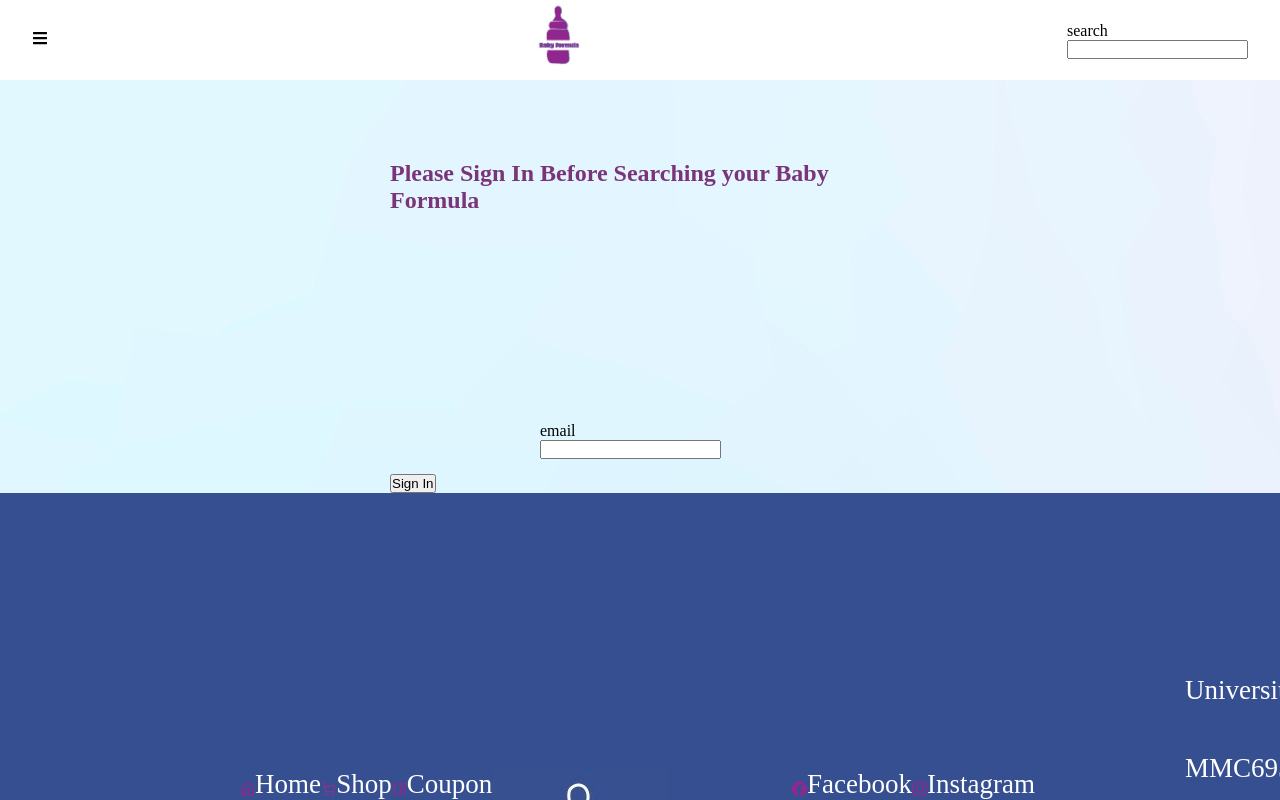
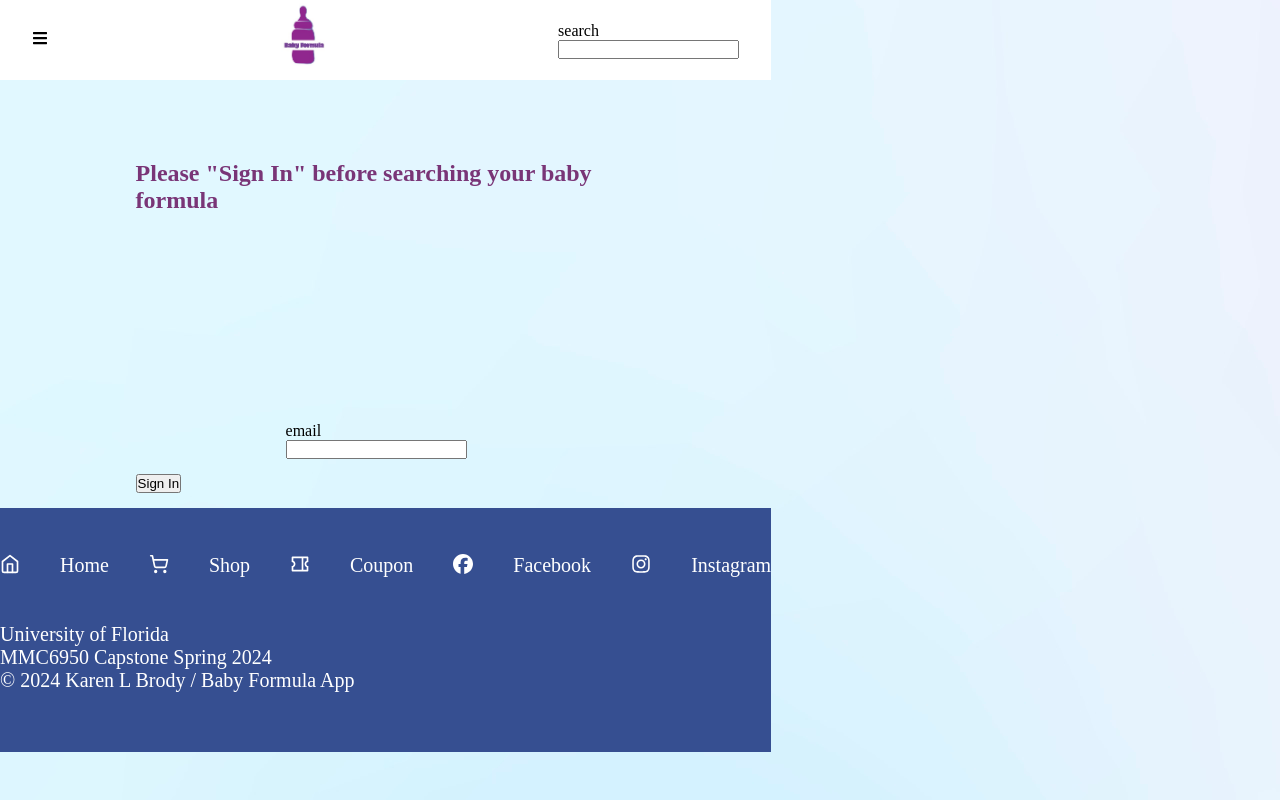
Before and after one commit to brodykaren/baby_formula, a Next.js app: page /signin in a window 1280 px wide. Built offline with nearby package versions, Linux system fonts and the light colour scheme; a web font is replaced by a local one.

Commit message:
checking deployment

```diff
--- a/src/app/confirmation/page.jsx
+++ b/src/app/confirmation/page.jsx
@@ -28,14 +28,14 @@ export default () => {
       </div>
       <div>
         <div className="confirmation-intro">
-          <h2 class="confirmation-page">We appreciate you using the Baby Formula App! You can pick up the order at the address listed below.</h2>
+          <h2 class="confirmation-page">We appreciate you using the Baby Formula App! You can pick up the order Now.</h2>
         </div>
         </div>
 
 
       <div className="homepage-images">
         <div className="homepage-images-img">
-         <img src="formulapic1.jpeg" alt="" />
+         <img src="/app-pics/confimation-pg.jpg" alt="" />
         </div>
 
         <div className="confirmation-number">
--- a/src/app/globals.css
+++ b/src/app/globals.css
@@ -102,11 +102,12 @@ body {
   height: 100vh;
   background-image: url(/app-pics/background.jpg);
   display: flex;
+  min-height: 100%;
 }
 
 .app {
   overflow: scroll;
-  height: 100vh;
+  min-height: 100%;
   margin: 0;
   padding: 0;
   border: 0;
@@ -132,7 +133,7 @@ a {
   border: 2px solid;
   align-content: center;
   background-color: #364F91;
-  font-family: thrillers;
+  font-family: "thrillers";
 
 
 }
@@ -157,9 +158,9 @@ a {
 
 .h2 {
 
-font-size: 45px;
+font-size: 55px;
 text-align: center;
-font-family: thrillers, sans-serif;
+font-family: "thrillers";
 color: #92278f;
 }
 
@@ -172,8 +173,9 @@ color: #92278f;
 
 .container {
 
-  width: 70%;
+
   margin: 0 auto;
+  min-height: 100%;
 
 }
 
@@ -197,10 +199,19 @@ home page
 
 }
 
+
+.homepage-images-img:hover{
+
+  color: #fff;
+ transition: 0.4s;
+
+}
+
 .homepage-images-img{
 
   width: 13rem;
   aspect-ratio: 9/16;
+
 }
 
 .homepage-images-img img{
@@ -212,12 +223,12 @@ object-fit: cover;
 
 .homepage-p {
 
-font-size: 23px;
+font-size: 20px;
 font-family: "roboto";
 padding-bottom:100px;
 text-align: center;
-padding-left: 60px;
-padding-right: 60px;
+padding-left: 80px;
+padding-right: 80px;
 }
 
 .homepage-signin {
@@ -289,6 +300,7 @@ padding-top: 40px;
   justify-self: center;
   padding-bottom: 15px;
   width: 200px;
+
 }
 
 
@@ -302,6 +314,7 @@ Results page
 
 .results-data {
   margin: 2.5rem 0;
+  align-items: center;
 }
 
 .results-data-item-image {
@@ -478,6 +491,7 @@ search page
   padding-top: 40px;
   padding-bottom: 60px;
   padding-left: 500px;
+  font-size: 27px;
 
 }
 
@@ -513,14 +527,16 @@ color:#793577;
 padding-top: 80px;
 align-content: center;
 padding-bottom: 200px;
-padding-left: 500px;
+padding-left: 580px;
+font-size: 27px;
 
 }
 
 .confirmation-page{
 
   font-family: "roboto";
-  padding-left: 100px;
+  padding-left: 300px;
+  font-size: 20px;
 }
 
 
@@ -549,137 +565,114 @@ padding-left: 500px;
 footer
 ==========================*/
 
-.footer-end {
+.footer-end{
 
+  margin-top: auto;
   background-color: #364F91;
-    padding-top: 40px;
-    align-content: space-between;
-}
-
-.footerIcons {
-
-display:flex;
+  display: flex;
   justify-content: center;
-text-decoration: none;
-padding: 100px;
-padding-left: 90px;
-margin: 10px;
-border-radius: 50%;
-height: 100vh;
-font-size: 40px;
+  align-items: center;
+  font-size: 12px;
+  margin: 2% auto;
 
 }
 
 
-.footerIcons:hover {
-
-color:#8f318c;
-transition: 0.5s;
-background-color: #364F91;
-
-}
-
-.ap_footer_school {
-
-display:flex;
-justify-content: flex-start;
-align-items: flex-start;
-font-size: 45px;
-flex-wrap: wrap;
-width: 100%;
-text-align: left;
-color: #92278f;
-padding-left: 40px;
-
+.footerIcons {
+  margin-top: auto;
+  display:flex !important;
+  flex-direction: row;
+  justify-content: space-between;
+  text-decoration: none;
+  color: #fff;
+  gap: 2.5rem;
+  position: relative;
 
 
   }
 
+  .footerIcons:hover {
 
-.p_footer_school p{
 
-font-size: 45px;
-line-height: 15px;
-margin-bottom:  0.9rem;
-display: flex;
-flex-direction:column-reverse;
-
+  transition: 0.5s;
 
   }
 
-
-
-
-.p_footer_school h4{
-
-  font-size: 18px;
-  line-height: 17px;
-  margin-bottom: 0.9rem;
-  color: #fff;
-  padding-top: 20px;
-
-
-}
-
-
-.footerIcons p{
-
-  font-size: 27px;
-  line-height: 30px;
-  margin-bottom:  3rem;
-  color: #fff;
-
-}
-
-.footer-logo {
-
-    width: 10rem;
-    height: 10rem;
-    overflow: hidden;
-    width: 100%;
-    height: 100%;
-
-  }
-
-
   .icon {
- height: 50px;
+    height: 80px;
     width: 60px;
 
    }
 
    .home {
 
-  color:#92278f;
+     color:#fff;
    }
 
    .shopping{
 
-  color:#8f318c;
+     color:#fff;
    }
 
    .coupon {
 
-  color:#92278f;
+     color:#ffff;
 
    }
      .facebook:hover {
-color:#92278f;
+   color:#793577;
      }
 
    .instagram:hover {
 
-  color: #92278f;
+     color: #8f318c;
 
      }
 
+     .home:hover {
+    color:#8f318c
+
+     }
+
+     .coupon:hover {
+
+      color:#8f318c;
+     }
+
+     .shopping:hover {
+
+      color:#8f318c;
+     }
+
+     .ap_footer_school {
+
+      font-size: 20px;
+      width: 100%;
+      color: #fff;
+      background-color: #364F91;
+      display: flex;
+      flex-direction: row;
+      align-items: flex-start;
+      padding-top: 90px;
+      padding: 30px 0;
+      clear: both;
 
 
 
+      }
+
+      .footer_school p{
+
+      font-size: 35px;
+      line-height: 15px;
+      margin-bottom:  0.9rem;
+      display: flex;
+      flex-direction: column;
+      align-items: flex-start;
 
 
 
-
+      }
 
 
 /*==========================
@@ -698,16 +691,11 @@ Media Queries
 .sign-in {
 
 flex-direction: column;
+align-items: left;
+
 
 }
 
-
-.footerIcons{
-
-
-justify-content: center;
-
-}
 
 .footerIcons h4{
 
--- a/src/app/signin/page.jsx
+++ b/src/app/signin/page.jsx
@@ -28,7 +28,7 @@ export default () => {
     return (
         <div className="container-signin">
             <div className="signin-title">
-                <h2>Please Sign In Before Searching your Baby Formula</h2>
+                <h2>Please "Sign In" before searching your baby formula</h2>
             </div>
             <div className="signin-images">
                 <div className="signin-img">
--- a/src/components/footer.jsx
+++ b/src/components/footer.jsx
@@ -14,15 +14,15 @@ export default () => {
 
                     <div className="footerIcons">
 
+
+
+
                         <LuHome className="icons home" />
                         <p>Home</p>
                         <LuShoppingCart className="icons shopping" />
                         <p>Shop</p>
                         <RiCoupon2Line className="icons coupon" />
                         <p>Coupon</p>
-                        <div className="footer-logo">
-                        <img src="/app-pics/logo-2.jpg" alt="" />
-                        </div>
                         <FaFacebook className="icons facebook" />
                         <p>Facebook</p>
                         <FaInstagram className="icons instagram" />
@@ -37,12 +37,10 @@ export default () => {
 
                         <p>University of Florida</p>
                         <p>MMC6950 Capstone Spring 2024</p>
-                        <p>&copy; 2024 Karen Brody / Baby Formula App </p>
-
+                        <p>&copy; 2024 Karen L Brody / Baby Formula App </p>
                     </div>
                 </div>
             </div>
-
         </div>
 
     )
```
Also changed, not shown: public/app-pics/confimation-pg.jpg (added), 1 other file (tests, documents, lock files or other folders). Lines whose indentation alone changed are shown as unchanged.
